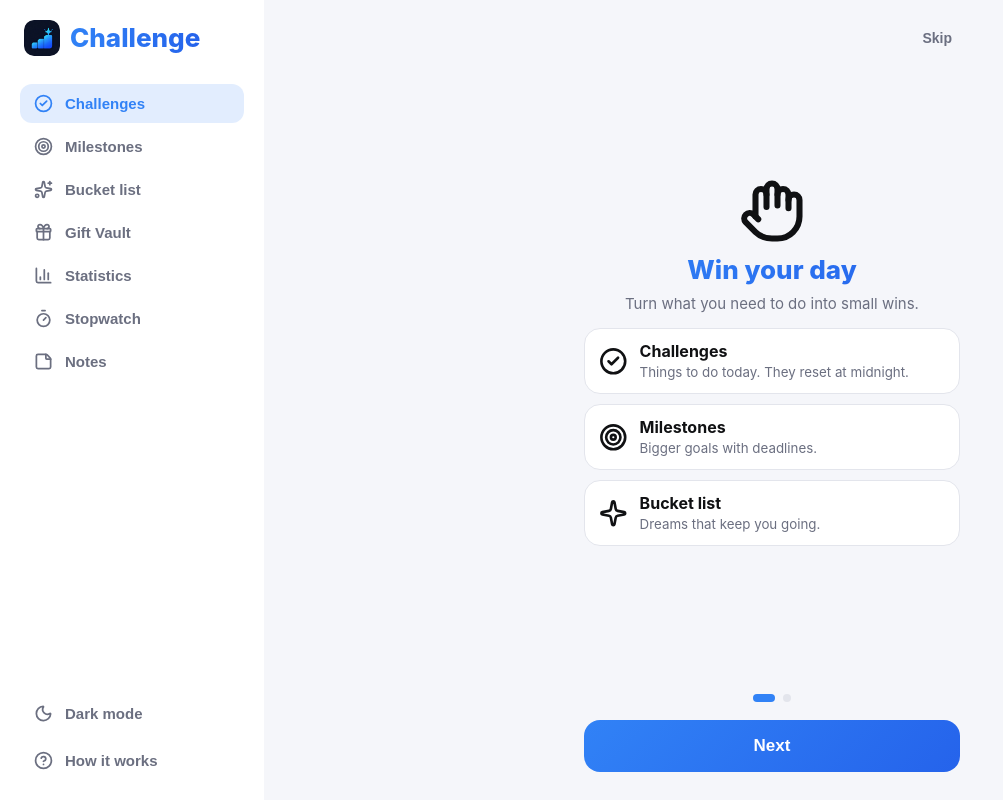
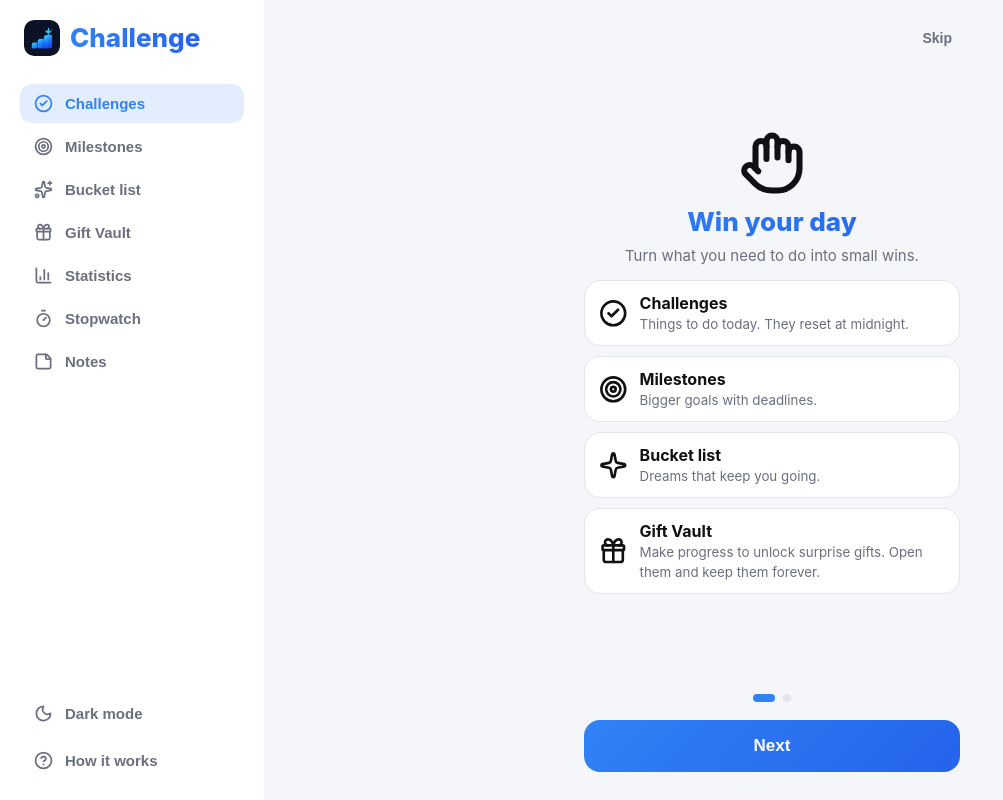
Before and after one commit to heyabhijeet1/challenge, a React (Vite) app: page / in a window 1280 px wide. Shown: the whole page, without its empty margins (0-1003 px from the left). Built offline with nearby package versions, Linux system fonts and the light colour scheme.

Commit message:
fixed bucket-list-feature

```diff
--- a/src/legacy/app.ts
+++ b/src/legacy/app.ts
@@ -1161,7 +1161,8 @@ export function initApp() {
         '<div class="oe">👋</div><div class="oh">Win your day</div><p class="op">Turn what you need to do into small wins.</p>' +
         '<div class="orow"><span>✅</span><div><b>Challenges</b><small>Things to do today. They reset at midnight.</small></div></div>' +
         '<div class="orow"><span>🎯</span><div><b>Milestones</b><small>Bigger goals with deadlines.</small></div></div>' +
-        '<div class="orow"><span>🌠</span><div><b>Bucket list</b><small>Dreams that keep you going.</small></div></div>';
+        '<div class="orow"><span>🌠</span><div><b>Bucket list</b><small>Dreams that keep you going.</small></div></div>' +
+        '<div class="orow"><span>🎁</span><div><b>Gift Vault</b><small>Make progress to unlock surprise gifts. Open them and keep them forever.</small></div></div>';
     } else if (mouse) {
       b.innerHTML =
         '<div class="oe">✅</div><div class="oh">Click to win</div>' +
```
